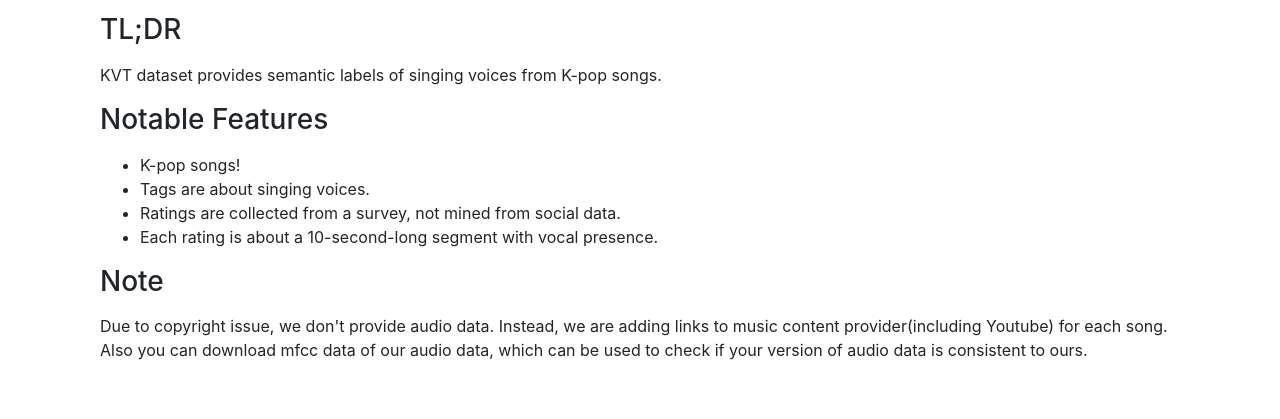
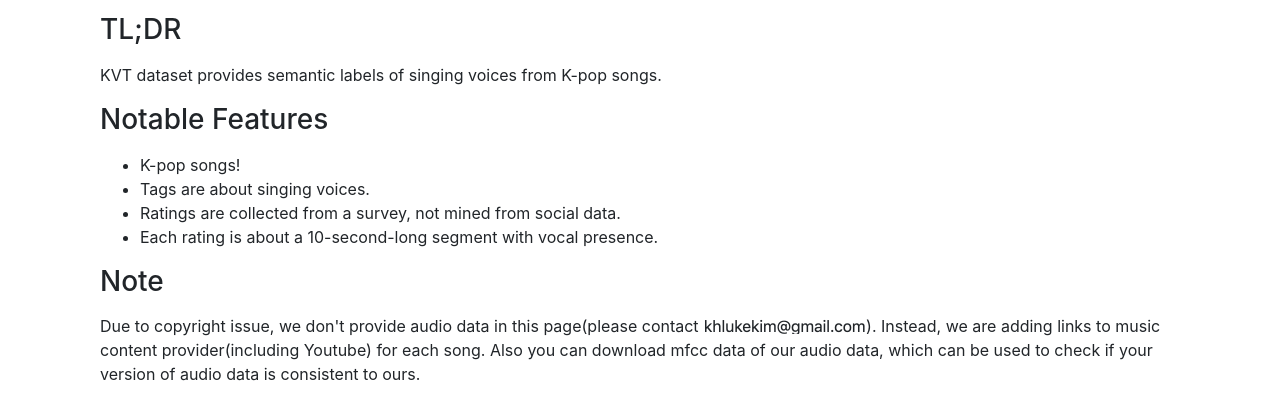
Before and after one commit to khlukekim/kvtdataset, a plain HTML site: page index.html in a window 1280 px wide. Shown: the part 123-542 px from the top of the page. Drawn offline with nearby package versions, Linux system fonts and the light colour scheme.

Commit message:
Added contact

```diff
--- a/index.html
+++ b/index.html
@@ -212,7 +212,7 @@
                         Note
                     </h3>
                     <div>
-                        Due to copyright issue, we don't provide audio data.
+                        Due to copyright issue, we don't provide audio data in this page(please contact <img src="data/email.png" height="21" style="padding-bottom:4px">).
                         Instead, we are adding links to music content provider(including Youtube) for each song.
                         Also you can download mfcc data of our audio data, which can be used to check if your version of audio data is consistent to ours.
                     </div>
```
Also changed, not shown: data/email.png (added).
